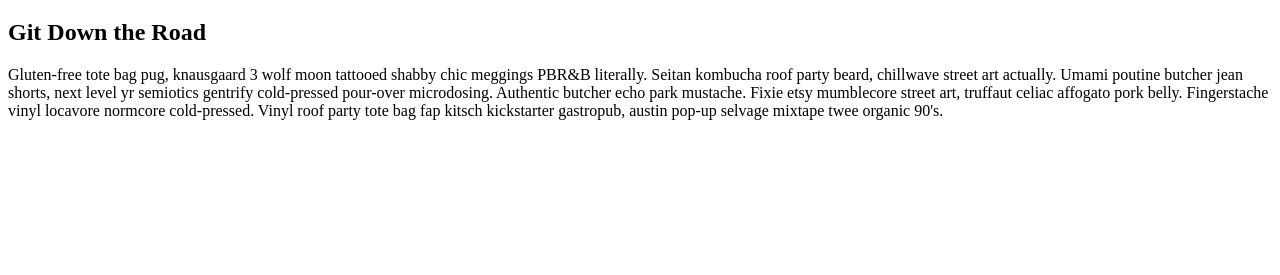
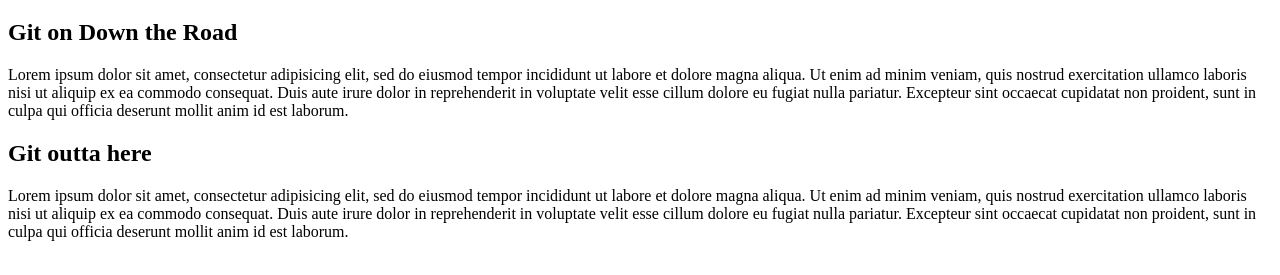
Before and after one commit to tarrahlynch/hello-git, a plain HTML site: page index.html in a window 1280 px wide. Shown: the part 61-336 px from the top of the page. Drawn offline with Linux system fonts and the light colour scheme.

Commit message:
added an aside

```diff
--- a/index.html
+++ b/index.html
@@ -12,10 +12,26 @@
 	</header>
 
 	<main>
-		<h2>Git Down the Road</h2>
+		<h2>Git on Down the Road</h2>
 			<p>
-				Gluten-free tote bag pug, knausgaard 3 wolf moon tattooed shabby chic meggings PBR&B literally. Seitan kombucha roof party beard, chillwave street art actually. Umami poutine butcher jean shorts, next level yr semiotics gentrify cold-pressed pour-over microdosing. Authentic butcher echo park mustache. Fixie etsy mumblecore street art, truffaut celiac affogato pork belly. Fingerstache vinyl locavore normcore cold-pressed. Vinyl roof party tote bag fap kitsch kickstarter gastropub, austin pop-up selvage mixtape twee organic 90's.
+				Lorem ipsum dolor sit amet, consectetur adipisicing elit, sed do eiusmod
+				tempor incididunt ut labore et dolore magna aliqua. Ut enim ad minim veniam,
+				quis nostrud exercitation ullamco laboris nisi ut aliquip ex ea commodo
+				consequat. Duis aute irure dolor in reprehenderit in voluptate velit esse
+				cillum dolore eu fugiat nulla pariatur. Excepteur sint occaecat cupidatat non
+				proident, sunt in culpa qui officia deserunt mollit anim id est laborum.
 			</p>
 	</main>
+	<aside>
+		<h2>Git outta here</h2>
+		<p>
+			Lorem ipsum dolor sit amet, consectetur adipisicing elit, sed do eiusmod
+			tempor incididunt ut labore et dolore magna aliqua. Ut enim ad minim veniam,
+			quis nostrud exercitation ullamco laboris nisi ut aliquip ex ea commodo
+			consequat. Duis aute irure dolor in reprehenderit in voluptate velit esse
+			cillum dolore eu fugiat nulla pariatur. Excepteur sint occaecat cupidatat non
+			proident, sunt in culpa qui officia deserunt mollit anim id est laborum.
+		</p>
+	</aside>
 </body>
 </html>
```
